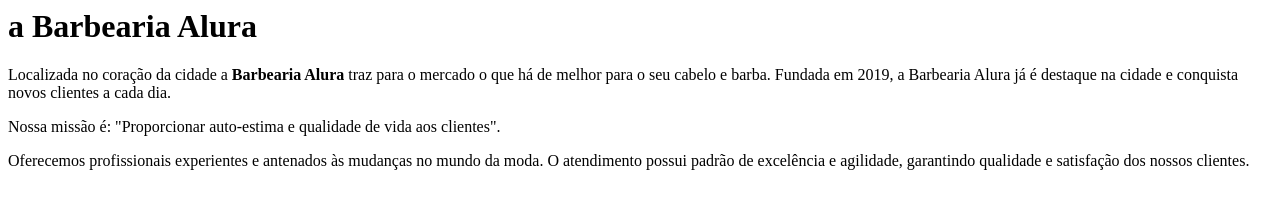
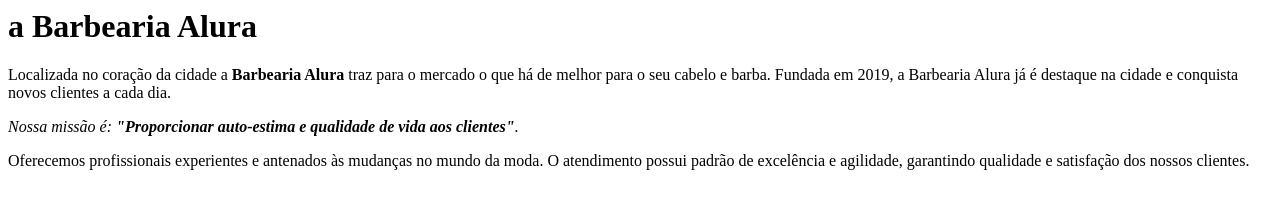
Before and after one commit to vinirlq7/barbeariaalura-, a plain HTML site: page index.html in a window 1280 px wide. Drawn offline with Linux system fonts and the light colour scheme.

Commit message:
coloquei os codigos

```diff
--- a/index.html
+++ b/index.html
@@ -2,6 +2,6 @@
 
 <p>Localizada no coração da cidade a <strong>Barbearia Alura</strong> traz para o mercado o que há de melhor para o seu cabelo e barba. Fundada em 2019, a Barbearia Alura já é destaque na cidade e conquista novos clientes a cada dia.</p>
 
-<p>Nossa missão é: "Proporcionar auto-estima e qualidade de vida aos clientes".</p>
+<p><em>Nossa missão é: <strong>"Proporcionar auto-estima e qualidade de vida aos clientes"</strong>.</em></p>
 
 <p>Oferecemos profissionais experientes e antenados às mudanças no mundo da moda. O atendimento possui padrão de excelência e agilidade, garantindo qualidade e satisfação dos nossos clientes.</p>
```
